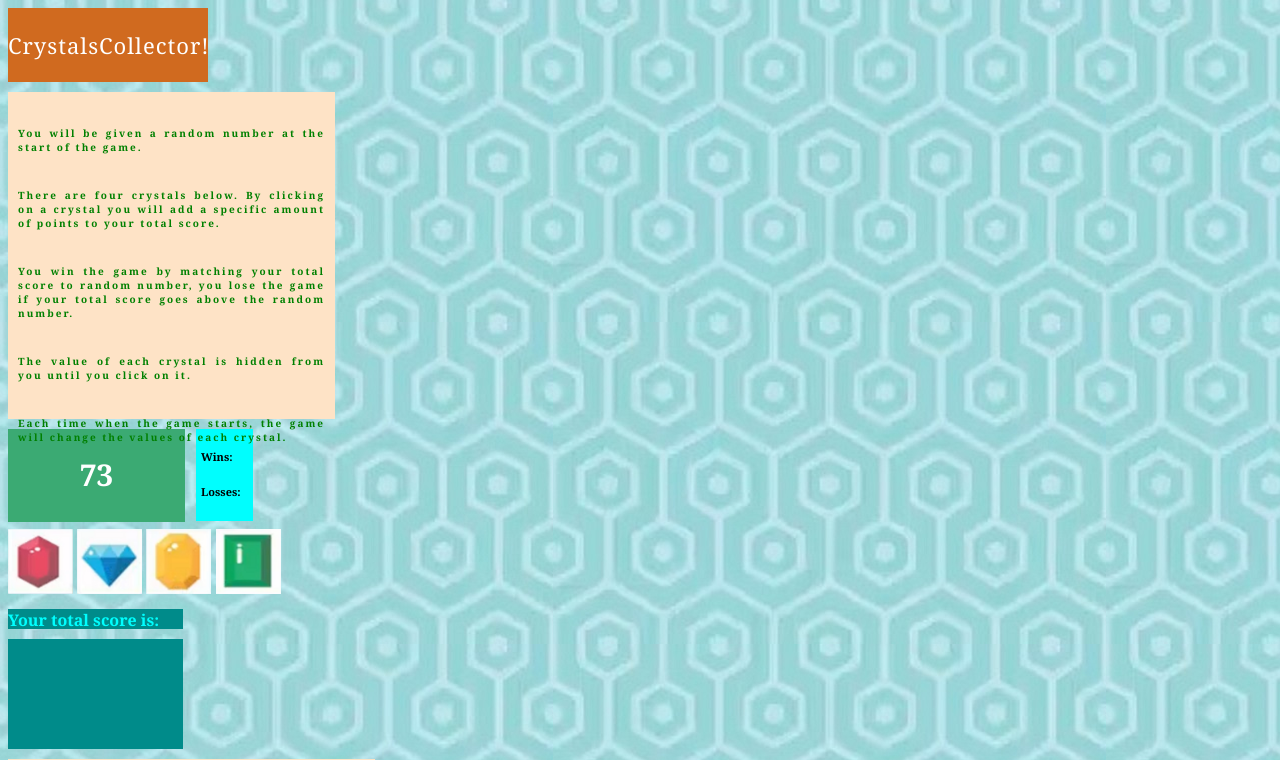
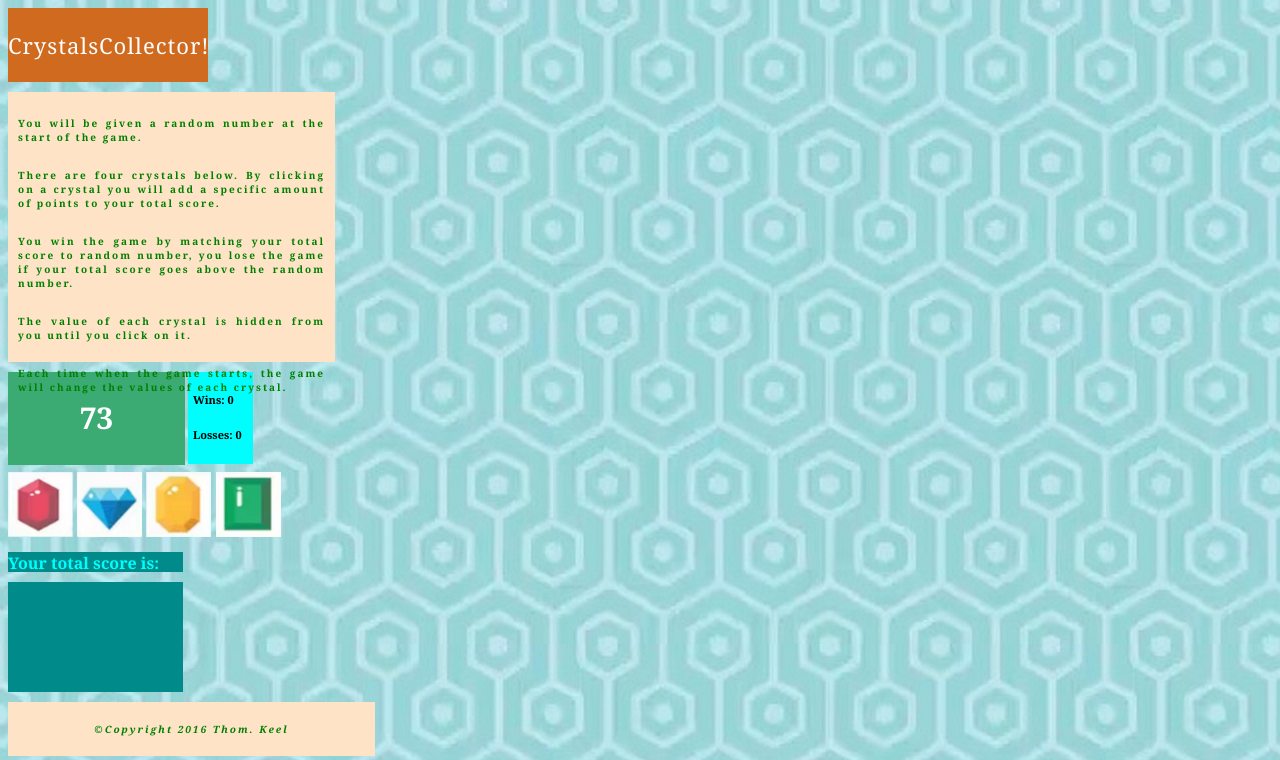
Before and after one commit to ThomK1429/week-4-game, a PHP site: page /index_v03.html in a window 1280 px wide. Shown: the top 760 px of the page. Run offline with PHP 8.4, Linux system fonts and the light colour scheme.

Commit message:
update ctr displays on initialization

```diff
--- a/assets/css/style.css
+++ b/assets/css/style.css
@@ -25,14 +25,15 @@
 	/*background-color: #fee0c5; */
 	background-color: rgb(254,227,198);
 	width: 327px;
-	height:327px;
+	/*height:327px;   */
+	height:270px;
 	font-size: 10px;
 	letter-spacing: 2px;
 	color:  green;
 }
 
 #instr01, #instr02, #instr03, #instr04, #instr05{
-	padding-top: 20px;
+	padding-top: 10px;
 	padding-left:  10px;
 	padding-right: 10px;
 }
@@ -63,7 +64,8 @@
 
 #winsLossesBox{
 	background-color: rgb(0,254,254);
-	width: 57px;
+	/*width: 57px; */
+	width: 65px;
 	height:92px;
 	float: right;
 }
--- a/index_v03.html
+++ b/index_v03.html
@@ -33,8 +33,8 @@
 		<div id="randNumbBox"> 	</div>
 
 		<div id="winsLossesBox">
-			<div id="winsCtr">Wins:</div>
-			<div id="lossesCtr">Losses:</div>
+			<div id="winsCtr">Wins: <span id="ctrWinsSpan"></span></div>
+			<div id="lossesCtr">Losses: <span id="ctrLossesSpan"></span></div>
 		</div>
 	</div>
 
@@ -63,11 +63,6 @@
 <script type="text/javascript" src="https://code.jquery.com/jquery-2.2.0.min.js"></script>
 	<script type="text/javascript">
 
-
-	var randNum = 0;
-	var randMin = 19;
-	var randMax = 120;
-
 	var btn1Val = 0;
 	var btn2Val = 0;
 	var btn3Val = 0;
@@ -75,6 +70,13 @@
 
 	var btnMin = 1;
 	var btnMax = 12;
+
+	var ctrLosses = 0;
+	var ctrWins = 0;
+
+	var randNum = 0;
+	var randMin = 19;
+	var randMax = 120;
 
 	var totScore = 0
 
@@ -88,7 +90,12 @@
 		//alert(btn1Val + " " + btn2Val + " " + btn3Val + " " + btn4Val);
 
 
+	// - - - - - - - - - - - - - - - - - - - - - - - - - - - - - - - - - - - -
+
 		$(document).ready(function(){
+
+			$('#ctrWinsSpan').text(ctrWins);
+			$('#ctrLossesSpan').text(ctrLosses);
 
 			function clicked(btnXVal){
 				//You already won/lost - alert already displayed
@@ -100,14 +107,46 @@
 				totScore = totScore + btnXVal;
         		$('#totalScoreCtr').text(totScore);
         		if(totScore == randNum){
+        			ctrWins++;
+        			$('#ctrWinsSpan').text(ctrWins);
     				alert("You Win!!");
     				return;
     			}
 
     			if(totScore > randNum){
+           			ctrLosses++;
+           			$('#ctrLossesSpan').text(ctrLosses);
     				alert("You Lose!!");
     				return;
     			}
+			}
+
+		// - - - - - - - -  - - - - - - - - - - - - - - - - - - - - - - - - - - -
+
+		function resetGame(){
+			//alert("resetGame function called")
+
+			btn1Val = 0;
+			btn2Val = 0;
+			btn3Val = 0;
+			btn4Val = 0;
+
+			totScore = 0;
+
+			randNum = Math.floor(Math.random() * (randMax - randMin + 1)) + randMin;
+			//'alert("randNum=" + randNum);
+
+			btn1Val = Math.floor(Math.random() * (btnMax - btnMin + 1)) + btnMin;
+			btn2Val = Math.floor(Math.random() * (btnMax - btnMin + 1)) + btnMin;
+			btn3Val = Math.floor(Math.random() * (btnMax - btnMin + 1)) + btnMin;
+			btn4Val = Math.floor(Math.random() * (btnMax - btnMin + 1)) + btnMin;
+			//alert(btn1Val + " " + btn2Val + " " + btn3Val + " " + btn4Val);
+
+
+			$('#randNumbBox').text(randNum);
+			$('#totalScoreCtr').text(totScore);
+
+
 		}
 
 
@@ -125,12 +164,16 @@
 
 			//}
 
+
+
 			$("#btn1").click(function(){   		//alert("The Red Crystal was clicked.");
 				clicked(btn1Val);
         		//totScore = totScore + btn1Val;
         		//$('#totalScoreCtr').text(totScore);
     		});
 
+
+			// gems/buttons clicked
     		$("#btn2").click(function(){		//alert("The Blue Crystal was clicked");
         		clicked(btn2Val);
     		});
@@ -144,6 +187,12 @@
         		clicked(btn4Val);
         	});
 
+    		// click on the total score box to reset game // wins and losses are not reset
+    		$("#totalScoreCtr").click(function(){  // play game again
+    			resetGame();
+            });
+
+
 
 
 		});
```
Lines whose indentation alone changed are shown as unchanged.
